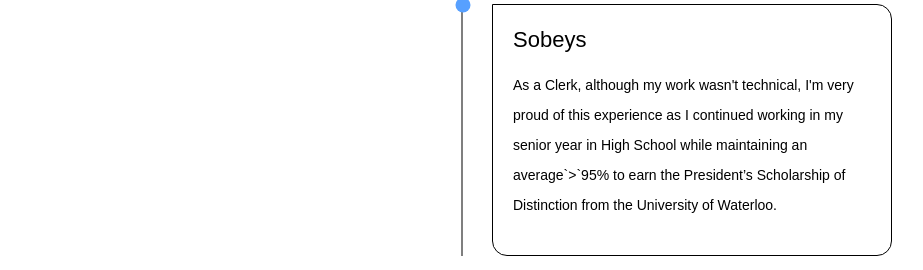
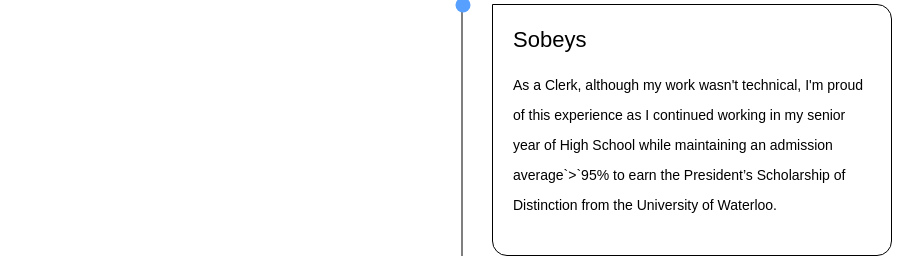
Before and after one commit to DanielBL01/DanielBL01.github.io, a React (Create React App) app: page /experience in a window 1280 px wide. Shown: the part 970-1240 px from the top of the page, without its empty margins (178-1101 px from the left). Built offline with nearby package versions, Linux system fonts and the light colour scheme.

Commit message:
update experience

```diff
--- a/src/components/Experience.js
+++ b/src/components/Experience.js
@@ -42,8 +42,8 @@
                         <h3 class="date">JUL 2017 - FEB 2019</h3>
                         <h1>Sobeys</h1>
                         <p>
-                            As a Clerk, although my work wasn't technical, I'm very proud of this experience as I continued working in my senior year in High School while maintaining
-                            an average`{'>'}`95% to earn the President’s Scholarship of Distinction from the University of Waterloo.
+                            As a Clerk, although my work wasn't technical, I'm proud of this experience as I continued working in my senior year of High School while maintaining
+                            an admission average`{'>'}`95% to earn the President’s Scholarship of Distinction from the University of Waterloo.
                         </p>
                     </div>
                     </li>
```
